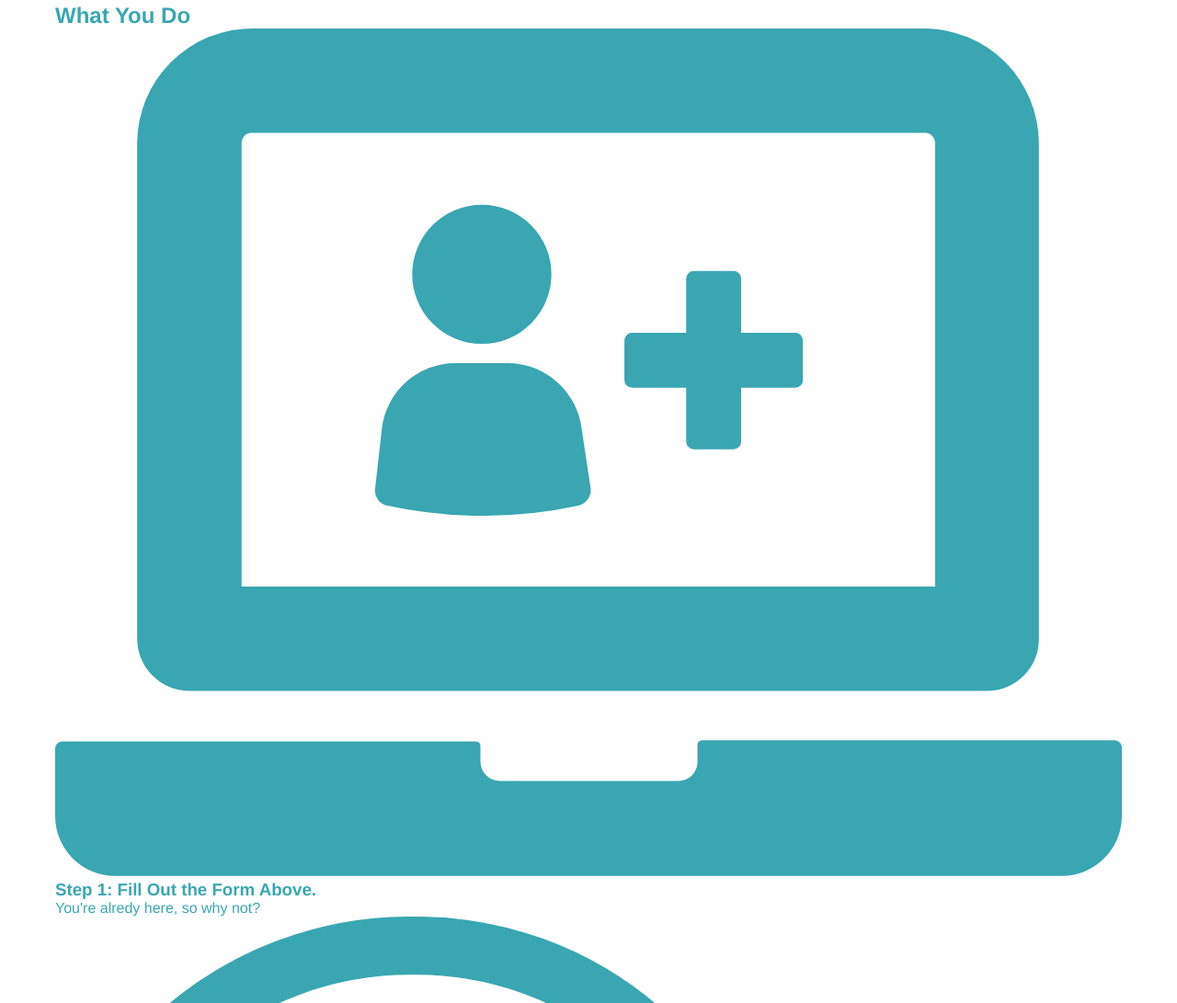
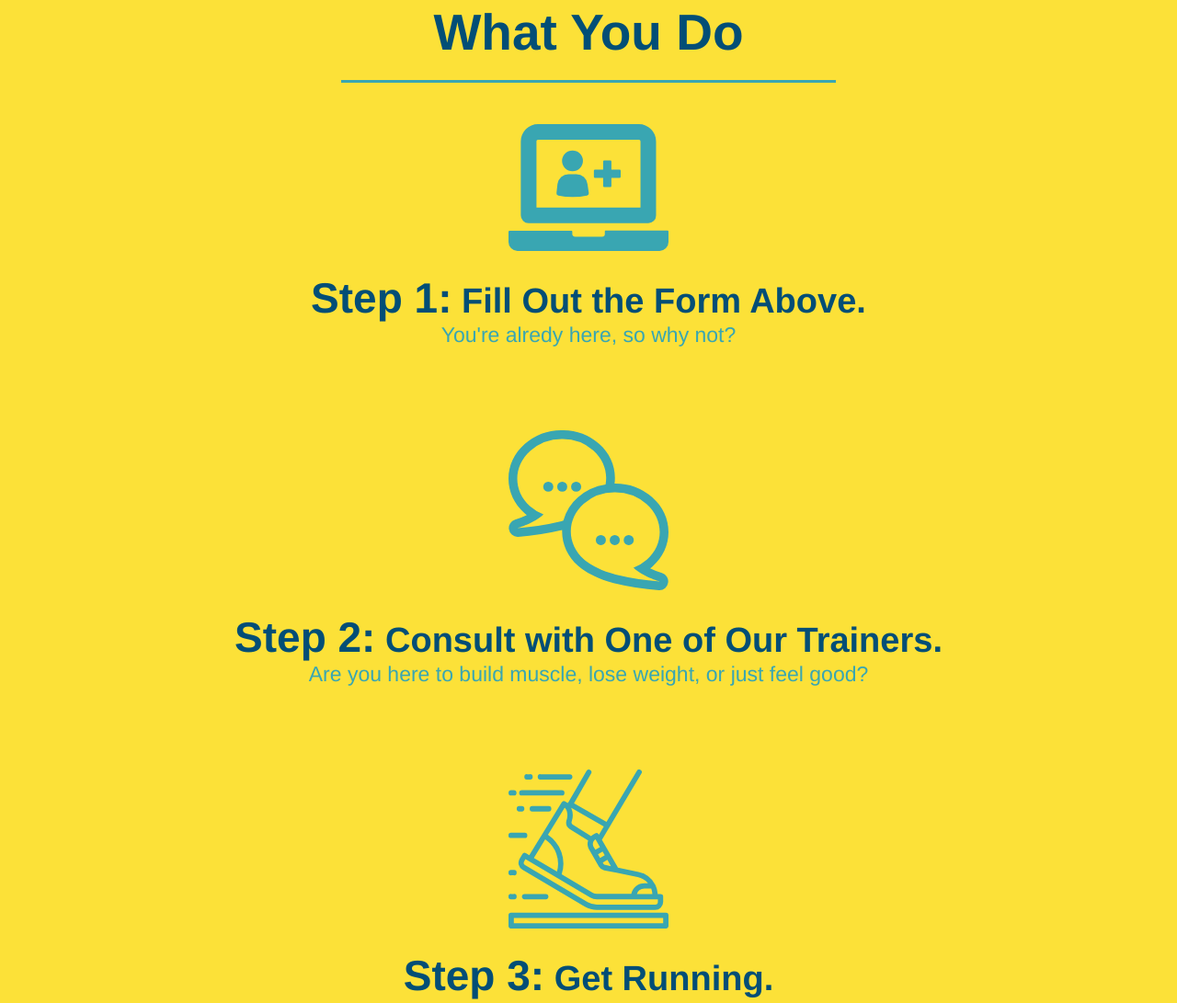
Before and after one commit to a-taghva/run-buddy, a plain HTML site: page index.html in a window 1280 px wide. Shown: the part 1117-2208 px from the top of the page at 92% size. Drawn offline with Linux system fonts and the light colour scheme.

Commit message:
style what you do section

```diff
--- a/assets/css/style.css
+++ b/assets/css/style.css
@@ -128,13 +128,21 @@ section {
     text-align: center;
 }
 
-.intro h2 {
-    display: inline-block;
+.section-title {
     font-size: 55px;
     color: #024e76;
     margin-bottom: 35px;
     padding: 0 100px 20px 100px;
-    border-bottom: 3px solid #fce138;
+    display: inline-block;
+    border-bottom: 3px solid;
+}
+
+.primary-border {
+    border-color: #fce138;
+}
+
+.secondary-border {
+    border-color: #39a6b2;
 }
 
 .intro p {
@@ -144,3 +152,32 @@ section {
     margin: 0 auto;
     font-size: 20px;
 }
+
+.steps {
+    text-align: center;
+    background: #fce138;
+}
+
+.steps div {
+    margin-bottom: 80px;
+}
+
+.steps img {
+    width: 15%;
+    margin: 10px 0;
+}
+
+.steps h3 {
+    color: #024e76;
+    font-size: 38px;;
+    margin-top: 10px;
+}
+
+.steps p {
+    color: #39a6b2;
+    font-size: 23px;
+}
+
+.steps span {
+    font-size: 46px;
+}
--- a/index.html
+++ b/index.html
@@ -65,7 +65,7 @@
 
         <!-- "what we do" section -->
         <section id="what-we-do" class="intro">
-            <h2>What We Do</h2>
+            <h2 class="section-title primary-border">What We Do</h2>
             <p>
                 butcher selfies chambray shappy chic gentrify readymade yr
                 Echo Park XOXO Tumblr normcore Banksy direct trade Blue Bottle
@@ -77,30 +77,30 @@
         </section>
 
         <!-- "what you do" section -->
-        <section id="what-you-do">
-            <h2>What You Do</h2>
+        <section id="what-you-do" class="steps">
+            <h2 class="section-title secondary-border">What You Do</h2>
 
             <div>
                 <img src="./assets/images/step-1.svg" alt="" />
-                <h3>Step 1: Fill Out the Form Above.</h3>
+                <h3><span>Step 1:</span> Fill Out the Form Above.</h3>
                 <p>You're alredy here, so why not?</p>
             </div>
 
             <div>
                 <img src="./assets/images/step-2.svg" alt="" />
-                <h3>Step 2: Consult with One of Our Trainers.</h3>
+                <h3><span>Step 2:</span> Consult with One of Our Trainers.</h3>
                 <p>Are you here to build muscle, lose weight, or just feel good?</p>
             </div>
 
             <div>
                 <img src="./assets/images/step-3.svg" alt="" />
-                <h3>Step 3: Get Running.</h3>
+                <h3><span>Step 3:</span> Get Running.</h3>
                 <p>Hit the ground running (literally) once your trainer lays out your plan.</p>
             </div>
 
             <div>
                 <img src="./assets/images/step-4.svg" />
-                <h3>Step 4: See Results.</h3>
+                <h3><span>Step 4:</span> See Results.</h3>
                 <p>Bi-weekly checkins with your trainer will keep you focused.</p>
             </div>
         </section>
```
